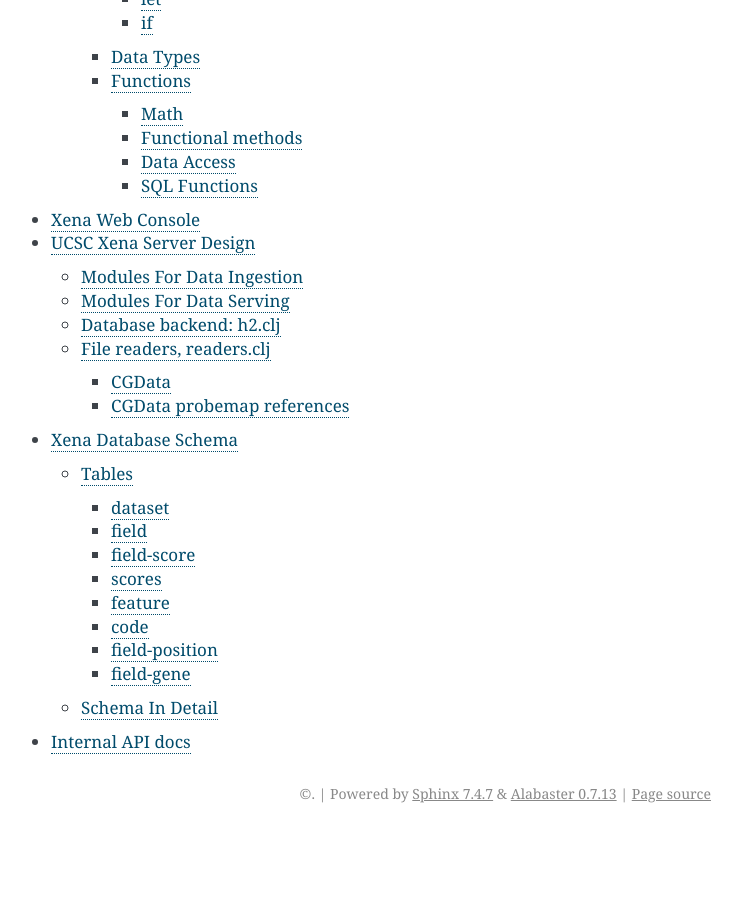
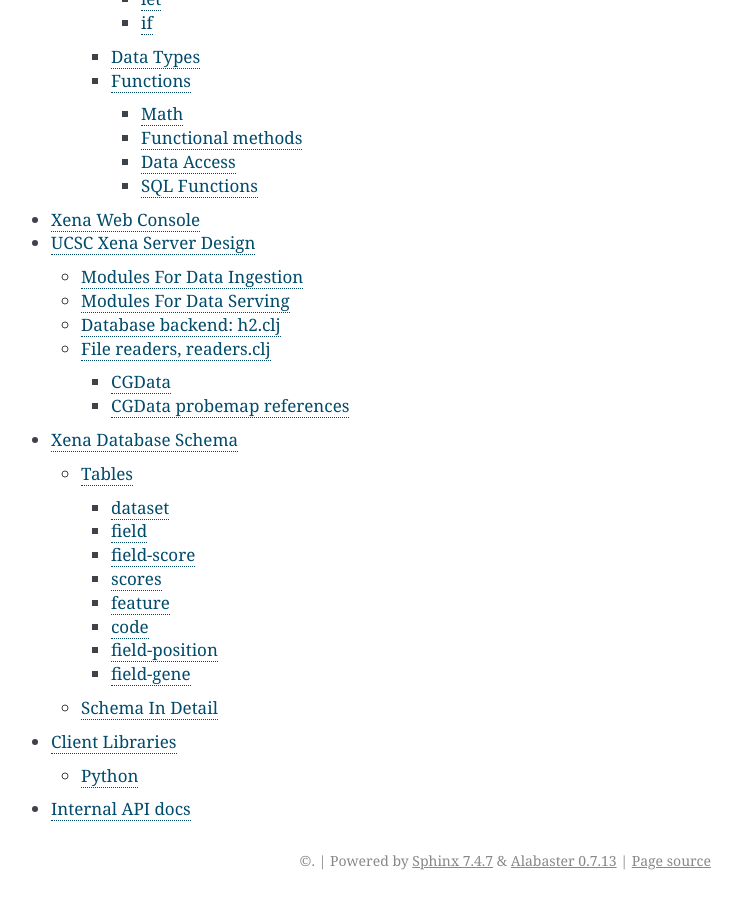
Before and after one commit to ucscXena/ucsc-xena-server, a Sphinx documentation site: the page built from doc/contents.rst, in a window 1280 px wide and 900 px high, scrolled down 1203 px. Shown: the whole window, without its empty margins (399-1141 px from the left). Built offline with Sphinx 7.4.7, drawn with Linux system fonts in a browser that asks for light colours; before the commit the page ends 2036 px from its top, so only the background shows below that.

```diff
--- a/doc/contents.rst
+++ b/doc/contents.rst
@@ -9,5 +9,6 @@
     web_console
     design
     schema
+    libs
 
 * `Internal API docs <implementation>`_
--- /dev/null
+++ b/doc/libs.rst
@@ -0,0 +1,7 @@
+Client Libraries
+****************
+
+Python
+======
+
+`Python <python/xena_query.py>`_
--- a/doc/web_console.rst
+++ b/doc/web_console.rst
@@ -1,5 +1,7 @@
 Xena Web Console
 ****************
+
+Click here to access the console on this host: `CONSOLE <../console.html>`_
 
 A web console based on codemirror (http://codemirror.net/) is
 provided for trying and debugging xena queries. The console
```
Also changed, not shown: 4 other files.
